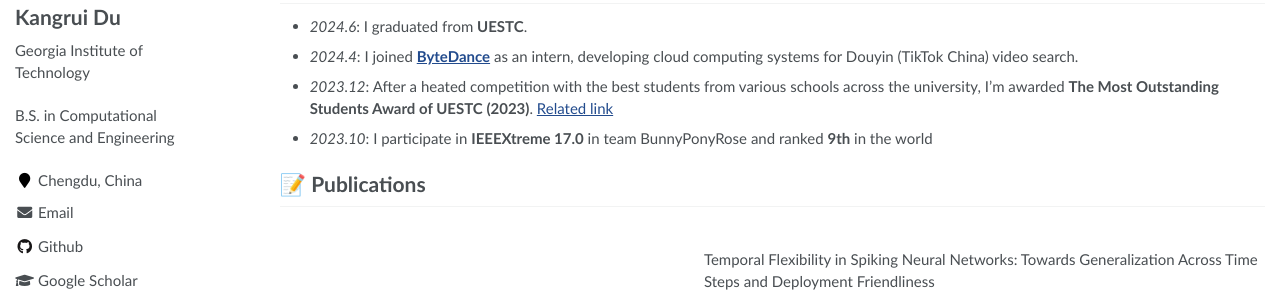
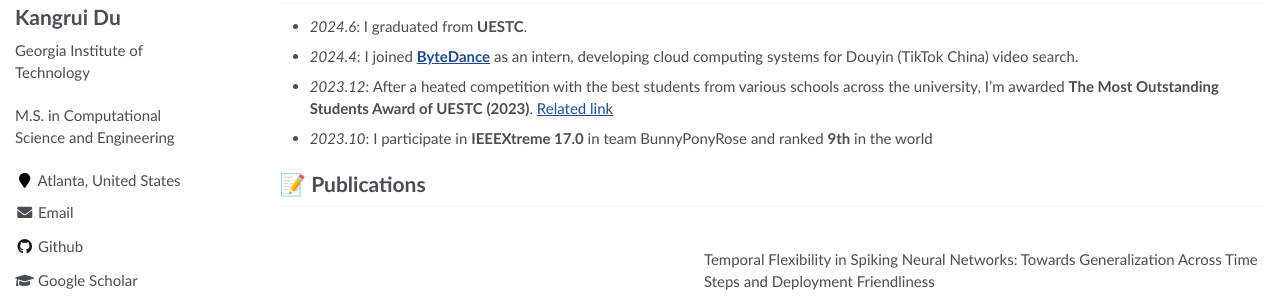
Before and after one commit to Rockdu/Rockdu.github.io, a Jekyll site: the page built from _pages/about.md, in a window 1280 px wide. Shown: the part 272-572 px from the top of the page. Built offline with Jekyll 4.4.1, drawn with Linux system fonts in a browser that asks for light colours.

Commit message:
update addr

```diff
--- a/_config.yml
+++ b/_config.yml
@@ -24,8 +24,8 @@ author:
   name             : "Kangrui Du"
   avatar           : "images/android-chrome-512x512.png"
   bio              : "Georgia Institute of Technology"
-  bio-part2        : "B.S. in Computational Science and Engineering"
-  location         : "Chengdu, China"
+  bio-part2        : "M.S. in Computational Science and Engineering"
+  location         : "Atlanta, United States"
   employer         :
   pubmed           :
   googlescholar    :  "https://scholar.google.com/citations?user=JTMWQlAAAAAJ&hl=en&oi=ao"
```
